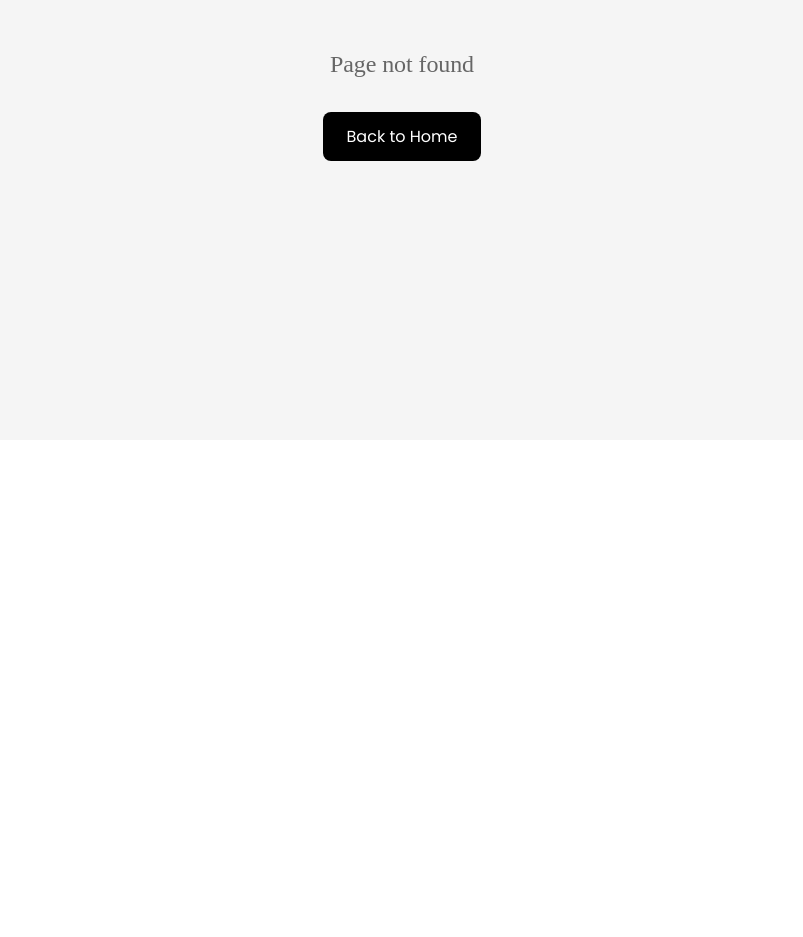
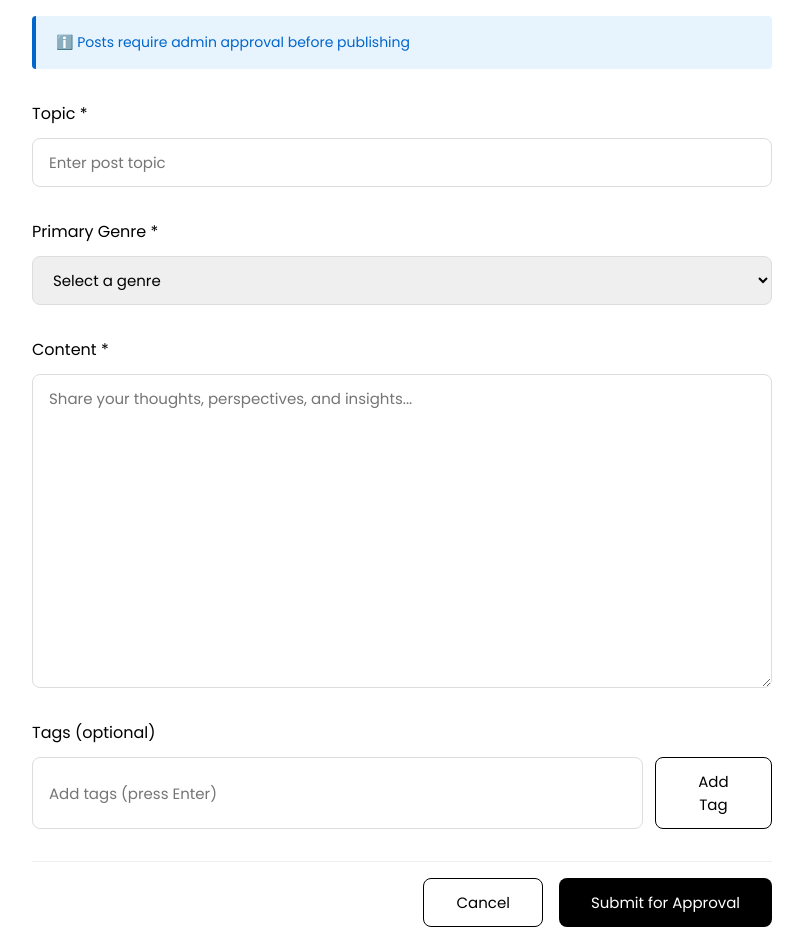
Before and after one commit to knguyencas/lib-mag, a React (Vite) app: page /create-perspective-post in a window 1280 px wide. Before the commit this address had no page. Shown: the part 360-1297 px from the top of the page, without its empty margins (238-1041 px from the left). Before the commit the page ends 800 px from the top, so only its background shows below. Built offline with nearby package versions, Linux system fonts and the light colour scheme; sample sign-in values are in the browser's storage.

Commit message:
add create post pages (visual and perspective)

```diff
--- a/src/App.jsx
+++ b/src/App.jsx
@@ -8,12 +8,12 @@ import ReaderPage from './pages/ReaderPage';
 import SearchResultPage from './pages/SearchResultPage';
 import LoginPage from './pages/LoginPage';
 import RegisterPage from './pages/RegisterPage';
-
 import ThemesPage from './pages/ThemesPage';
 import PerspectivePage from './pages/PerspectivePage';
 import PerspectivePostDetailPage from './pages/PerspectivePostDetailPage';
 import SettingsPage from './pages/SettingsPage';
 import CreateVisualPostPage from './pages/CreateVisualPostPage';
+import CreatePerspectivePostPage from './pages/CreatePerspectivePostPage';
 import AdminAddBookPage from './pages/AdminAddBookPage';
 import ManageAdminsPage from './pages/ManageAdminsPage';
 import ManageBooksPage from './pages/ManageBooksPage';
@@ -66,6 +66,15 @@ function App() {
           element={
             <ProtectedRoute>
               <CreateVisualPostPage />
+            </ProtectedRoute>
+          }
+        />
+
+        <Route
+          path="/create-perspective-post"
+          element={
+            <ProtectedRoute>
+              <CreatePerspectivePostPage />
             </ProtectedRoute>
           }
         />
--- /dev/null
+++ b/src/pages/CreatePerspectivePostPage.jsx
@@ -0,0 +1,263 @@
+import React, { useState, useEffect } from 'react';
+import { useNavigate } from 'react-router-dom';
+import { authService } from '../services/authService';
+import Header from '../components/layout/Header';
+import '../styles/create-visual-post.css';
+
+function CreatePerspectivePostPage() {
+  const navigate = useNavigate();
+
+  useEffect(() => {
+    document.title = 'Create Perspective Post - Psyche Journey';
+  }, []);
+
+  const [formData, setFormData] = useState({
+    topic: '',
+    content: '',
+    tags: [],
+    primary_genre: ''
+  });
+
+  const [tagInput, setTagInput] = useState('');
+  const [loading, setLoading] = useState(false);
+  const [error, setError] = useState('');
+  const [showSuccessModal, setShowSuccessModal] = useState(false);
+
+  const genres = [
+    'Psychology',
+    'Philosophy',
+    'Literature',
+    'Self-help',
+    'Mindfulness',
+    'Spirituality',
+    'General'
+  ];
+
+  const handleInputChange = (e) => {
+    const { name, value } = e.target;
+    setFormData(prev => ({
+      ...prev,
+      [name]: value
+    }));
+  };
+
+  const handleAddTag = () => {
+    const tag = tagInput.trim().toLowerCase();
+    if (tag && !formData.tags.includes(tag)) {
+      setFormData(prev => ({
+        ...prev,
+        tags: [...prev.tags, tag]
+      }));
+      setTagInput('');
+    }
+  };
+
+  const handleRemoveTag = (tagToRemove) => {
+    setFormData(prev => ({
+      ...prev,
+      tags: prev.tags.filter(tag => tag !== tagToRemove)
+    }));
+  };
+
+  const handleTagInputKeyPress = (e) => {
+    if (e.key === 'Enter') {
+      e.preventDefault();
+      handleAddTag();
+    }
+  };
+
+  const handleSubmit = async (e) => {
+    e.preventDefault();
+    setError('');
+
+    if (!formData.topic.trim()) {
+      setError('Please enter a topic');
+      return;
+    }
+
+    if (!formData.content.trim()) {
+      setError('Please enter content');
+      return;
+    }
+
+    setLoading(true);
+
+    try {
+      const token = authService.getToken();
+      const user = authService.getUser();
+
+      if (!token || !user) {
+        setError('You must be logged in to create a post');
+        setLoading(false);
+        return;
+      }
+
+      const submitData = {
+        topic: formData.topic.trim(),
+        content: formData.content.trim(),
+        tags: formData.tags,
+        primary_genre: formData.primary_genre || 'General',
+        author_id: user.id || user._id
+      };
+
+      const response = await fetch('http://localhost:3000/api/perspectivepost', {
+        method: 'POST',
+        headers: {
+          'Content-Type': 'application/json',
+          'Authorization': `Bearer ${token}`
+        },
+        body: JSON.stringify(submitData)
+      });
+
+      const data = await response.json();
+
+      if (!response.ok) {
+        throw new Error(data.message || 'Failed to create post');
+      }
+
+      setShowSuccessModal(true);
+
+    } catch (err) {
+      console.error('Error creating post:', err);
+      setError(err.message || 'Failed to create post. Please try again.');
+    } finally {
+      setLoading(false);
+    }
+  };
+
+  const handleSuccessModalClose = () => {
+    setShowSuccessModal(false);
+    navigate('/perspective');
+  };
+
+  return (
+    <div className="create-visual-post-page">
+      <Header />
+
+      <main className="create-post-main">
+        <div className="create-post-container">
+          <h1 className="page-title">Create Perspective Post</h1>
+          <p className="page-subtitle">Share your thoughts and perspectives with the community</p>
+
+          <div className="post-info">
+            ℹ️ Posts require admin approval before publishing
+          </div>
+
+          <form onSubmit={handleSubmit} className="create-post-form">
+            <div className="form-section">
+              <label htmlFor="topic" className="form-label">Topic *</label>
+              <input
+                type="text"
+                id="topic"
+                name="topic"
+                value={formData.topic}
+                onChange={handleInputChange}
+                className="text-input"
+                placeholder="Enter post topic"
+                maxLength={200}
+                disabled={loading}
+              />
+            </div>
+
+            <div className="form-section">
+              <label htmlFor="primary_genre" className="form-label">Primary Genre *</label>
+              <select
+                id="primary_genre"
+                name="primary_genre"
+                value={formData.primary_genre}
+                onChange={handleInputChange}
+                className="text-input"
+                disabled={loading}
+              >
+                <option value="">Select a genre</option>
+                {genres.map(genre => (
+                  <option key={genre} value={genre}>{genre}</option>
+                ))}
+              </select>
+            </div>
+
+            <div className="form-section">
+              <label htmlFor="content" className="form-label">Content *</label>
+              <textarea
+                id="content"
+                name="content"
+                value={formData.content}
+                onChange={handleInputChange}
+                className="content-textarea"
+                placeholder="Share your thoughts, perspectives, and insights..."
+                rows={12}
+                disabled={loading}
+              />
+            </div>
+
+            <div className="form-section">
+              <label className="form-label">Tags (optional)</label>
+              <div className="tag-input-container">
+                <input
+                  type="text"
+                  value={tagInput}
+                  onChange={(e) => setTagInput(e.target.value)}
+                  onKeyPress={handleTagInputKeyPress}
+                  className="text-input"
+                  placeholder="Add tags (press Enter)"
+                  disabled={loading}
+                />
+                <button type="button" onClick={handleAddTag} className="btn-secondary" disabled={loading}>
+                  Add Tag
+                </button>
+              </div>
+
+              {formData.tags.length > 0 && (
+                <div className="tags-list">
+                  {formData.tags.map((tag, index) => (
+                    <span key={index} className="tag-item">
+                      {tag}
+                      <button type="button" onClick={() => handleRemoveTag(tag)} className="remove-tag-btn" disabled={loading}>
+                        ×
+                      </button>
+                    </span>
+                  ))}
+                </div>
+              )}
+            </div>
+
+            {error && (
+              <div className="error-message">
+                {error}
+              </div>
+            )}
+
+            <div className="form-actions">
+              <button type="button" onClick={() => navigate(-1)} className="btn-secondary" disabled={loading}>
+                Cancel
+              </button>
+              <button type="submit" className="btn-primary" disabled={loading}>
+                {loading ? 'Submitting...' : 'Submit for Approval'}
+              </button>
+            </div>
+          </form>
+
+          {showSuccessModal && (
+            <div className="modal-overlay" onClick={handleSuccessModalClose}>
+              <div className="modal-content" onClick={(e) => e.stopPropagation()}>
+                <div className="success-icon">✓</div>
+                <h2>Post Submitted Successfully!</h2>
+                <p>Your post has been submitted and is waiting for admin approval.</p>
+                <p className="modal-hint">You will be notified once it's approved and published.</p>
+                <button onClick={handleSuccessModalClose} className="btn-primary modal-btn">
+                  OK
+                </button>
+              </div>
+            </div>
+          )}
+        </div>
+      </main>
+
+      <footer className="footer">
+        <p>© 2025 Psyche Journey. A quiet place for thoughts and perspectives.</p>
+      </footer>
+    </div>
+  );
+}
+
+export default CreatePerspectivePostPage;
--- a/src/pages/CreateVisualPostPage.jsx
+++ b/src/pages/CreateVisualPostPage.jsx
@@ -1,10 +1,15 @@
-import React, { useState } from 'react';
+import React, { useState, useEffect } from 'react';
 import { useNavigate } from 'react-router-dom';
 import { authService } from '../services/authService';
+import Header from '../components/layout/Header';
 import '../styles/create-visual-post.css';
 
 function CreateVisualPostPage() {
   const navigate = useNavigate();
+
+  useEffect(() => {
+    document.title = 'Create Visual Post - Psyche Journey';
+  }, []);
   const [formData, setFormData] = useState({
     title: '',
     content: '',
@@ -96,7 +101,7 @@ function CreateVisualPostPage() {
 
     try {
       const token = authService.getToken();
-      const user = authService.getCurrentUser();
+      const user = authService.getUser();
 
       if (!token || !user) {
         setError('You must be logged in to create a post');
@@ -109,7 +114,7 @@ function CreateVisualPostPage() {
       submitData.append('title', formData.title.trim());
       submitData.append('content', formData.content.trim());
       submitData.append('tags', JSON.stringify(formData.tags));
-      submitData.append('author_id', user.id);
+      submitData.append('author_id', user.id || user._id);
 
       const response = await fetch('http://localhost:3000/api/visualpost', {
         method: 'POST',
@@ -141,12 +146,17 @@ function CreateVisualPostPage() {
   };
 
   return (
-    <div className="create-post-container">
-      <h1>Create Visual Post</h1>
+    <div className="create-visual-post-page">
+      <Header />
 
-      <div className="post-info">
-        ℹ️ Posts require admin approval before publishing
-      </div>
+      <main className="create-post-main">
+        <div className="create-post-container">
+          <h1 className="page-title">Create Visual Post</h1>
+          <p className="page-subtitle">Share your visual insights with the community</p>
+
+          <div className="post-info">
+            ℹ️ Posts require admin approval before publishing
+          </div>
 
       <form onSubmit={handleSubmit} className="create-post-form">
         <div className="form-section">
@@ -270,6 +280,12 @@ function CreateVisualPostPage() {
           </div>
         </div>
       )}
+        </div>
+      </main>
+
+      <footer className="footer">
+        <p>© 2025 Psyche Journey. Visual exploration of the mind.</p>
+      </footer>
     </div>
   );
 }
--- a/src/styles/create-visual-post.css
+++ b/src/styles/create-visual-post.css
@@ -7,12 +7,16 @@
 .create-visual-post-page {
   min-height: 100vh;
   background: #f5f5f5;
+  display: flex;
+  flex-direction: column;
 }
 
 .create-post-main {
+  flex: 1;
   max-width: 900px;
   margin: 0 auto;
-  padding: 80px 40px 60px;
+  padding: 40px 40px 60px;
+  width: 100%;
 }
 
 .create-post-container {
@@ -35,6 +39,21 @@
   font-size: 14px;
   color: #666;
   margin-bottom: 32px;
+}
+
+.page-title {
+  font-family: 'Poppins', sans-serif;
+  font-size: 32px;
+  font-weight: 700;
+  color: #000;
+  margin-bottom: 8px;
+}
+
+.page-subtitle {
+  font-family: 'Poppins', sans-serif;
+  font-size: 14px;
+  color: #666;
+  margin-bottom: 24px;
 }
 
 .error-message {
@@ -67,6 +86,7 @@
   color: #000;
 }
 
+/* IMAGE UPLOAD */
 .image-upload-area {
   width: 100%;
 }
@@ -143,6 +163,7 @@
   background: #a22;
 }
 
+/* TEXT INPUTS */
 .text-input {
   width: 100%;
   padding: 12px 16px;
@@ -253,6 +274,7 @@
   color: #c33;
 }
 
+/* FORM ACTIONS */
 .form-actions {
   display: flex;
   gap: 16px;
@@ -303,19 +325,19 @@
   cursor: not-allowed;
 }
 
+/* POST INFO */
 .post-info {
-  margin-top: 24px;
-  padding: 16px;
-  background: #f0f7ff;
+  margin-bottom: 32px;
+  padding: 16px 20px;
+  background: #e8f4fd;
   border-left: 4px solid #0066cc;
   border-radius: 4px;
-}
-
-.post-info p {
   font-family: 'Poppins', sans-serif;
   font-size: 14px;
   color: #0066cc;
-  margin: 0;
+  display: flex;
+  align-items: center;
+  gap: 8px;
 }
 
 .modal-overlay {
```
